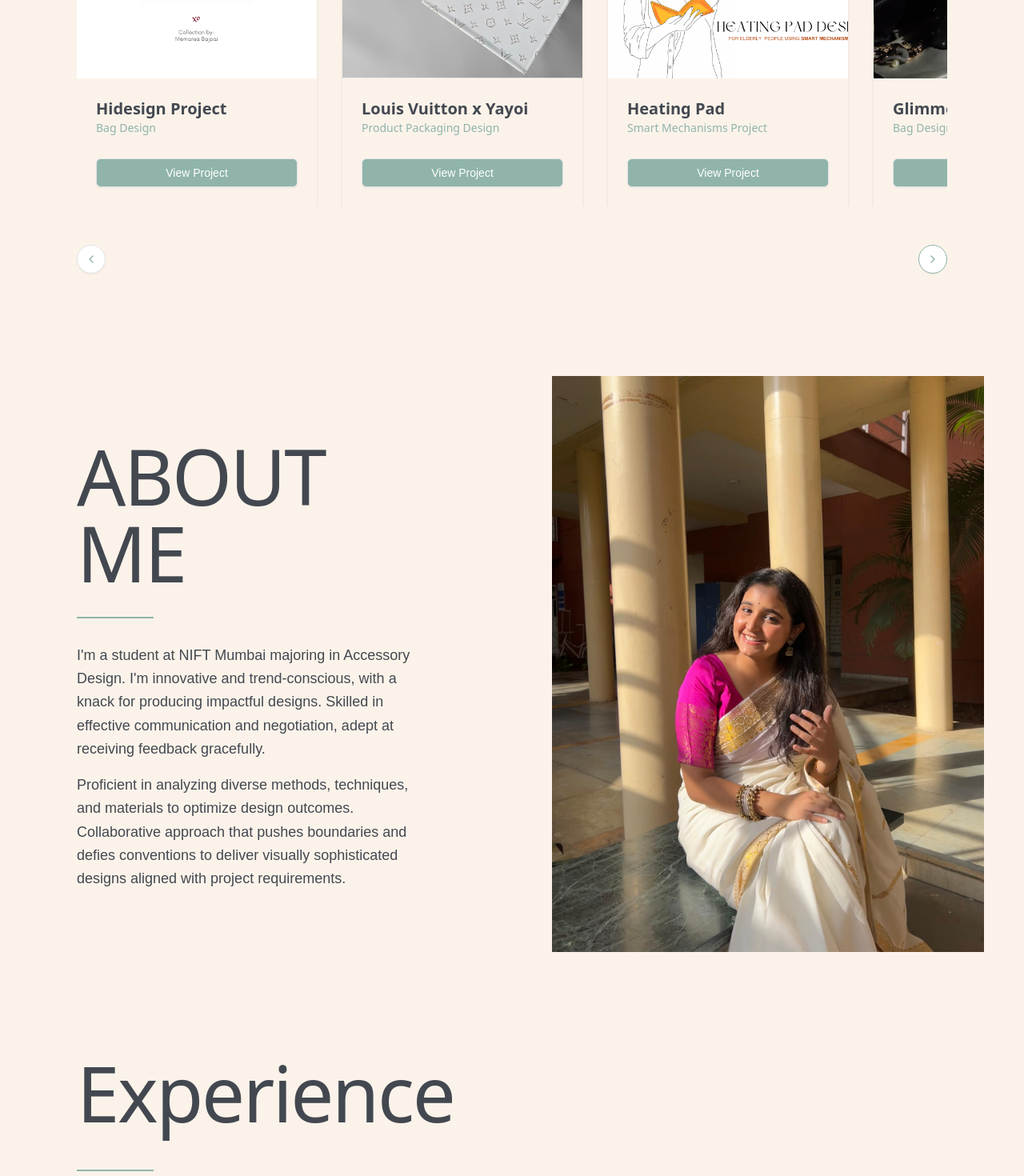
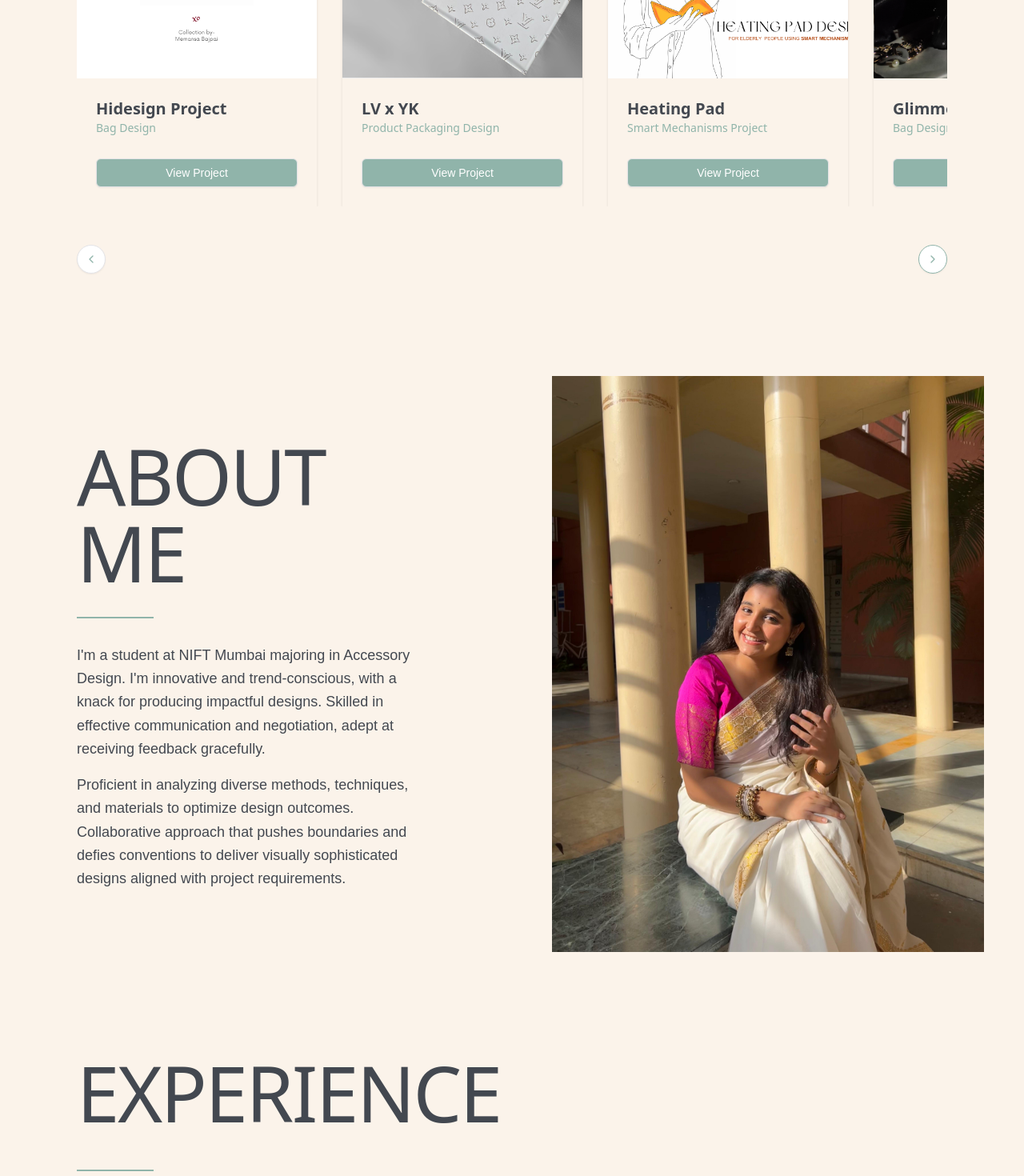
Before and after one commit to MohammadHarish52/memansa, a Next.js app: page / in a window 1280 px wide. Shown: the part 1260-2730 px from the top of the page at 80% size. Built offline with nearby package versions, Linux system fonts and the light colour scheme.

Commit message:
caps and texts

```diff
--- a/app/components/Experience.tsx
+++ b/app/components/Experience.tsx
@@ -50,7 +50,7 @@ const Experience = () => {
         transition={{ duration: 0.8 }}
       >
         <h2 className="text-5xl md:text-7xl lg:text-8xl font-thin text-[#434850] tracking-tight leading-tight mb-12 font-sans">
-          Experience
+          EXPERIENCE
         </h2>
 
         <motion.div
--- a/app/components/ProjectSection.tsx
+++ b/app/components/ProjectSection.tsx
@@ -17,7 +17,7 @@ const projects = [
   },
   {
     id: "2",
-    name: "Louis Vuitton x Yayoi ",
+    name: "LV x YK ",
     category: "Product Packaging Design",
     imageUrl: "/image2.png",
     pdfUrl: "/pdfs/Louis_Vuitton_compressed.pdf",
```
